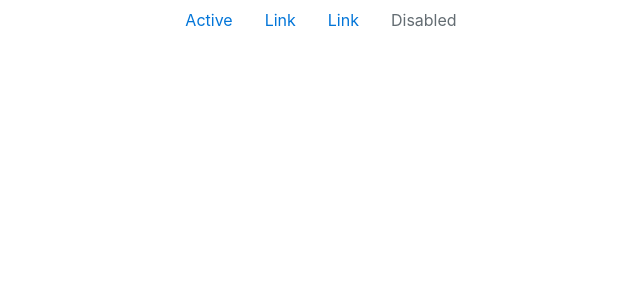
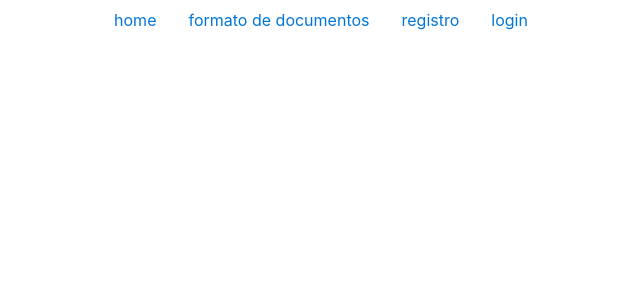
Before and after one commit to jhon0701/SistemaDeInformacion2, an Angular app: page / in a window 1280 px wide. Shown: the top 300 px of the page, without its empty margins (319-959 px from the left). Built offline with nearby package versions, Linux system fonts and the light colour scheme.

Commit message:
cambio de nombres

```diff
--- a/src/app/app.component.html
+++ b/src/app/app.component.html
@@ -31,16 +31,16 @@
     <div class="container-fluid">
       <ul class="nav justify-content-center">
         <li class="nav-item">
-          <a class="nav-link active" href="#">Active</a>
+          <a class="nav-link active" href="#">home</a>
         </li>
         <li class="nav-item">
-          <a class="nav-link" href="#">Link</a>
+          <a class="nav-link" href="#">formato de documentos</a>
         </li>
         <li class="nav-item">
-          <a class="nav-link" href="#">Link</a>
+          <a class="nav-link" href="#">registro</a>
         </li>
         <li class="nav-item">
-          <a class="nav-link disabled" href="#">Disabled</a>
+          <a class="nav-link " href="#">login</a>
         </li>
       </ul>
     </div>
```
